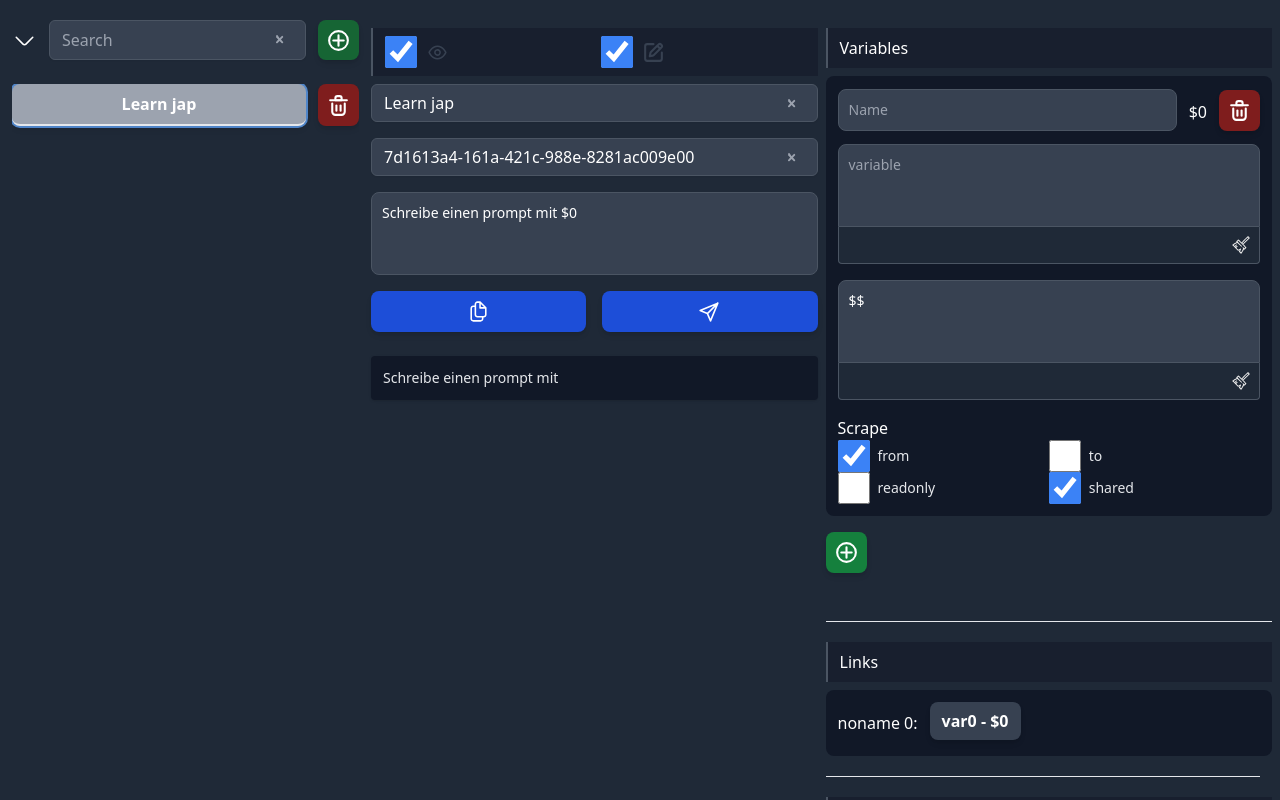
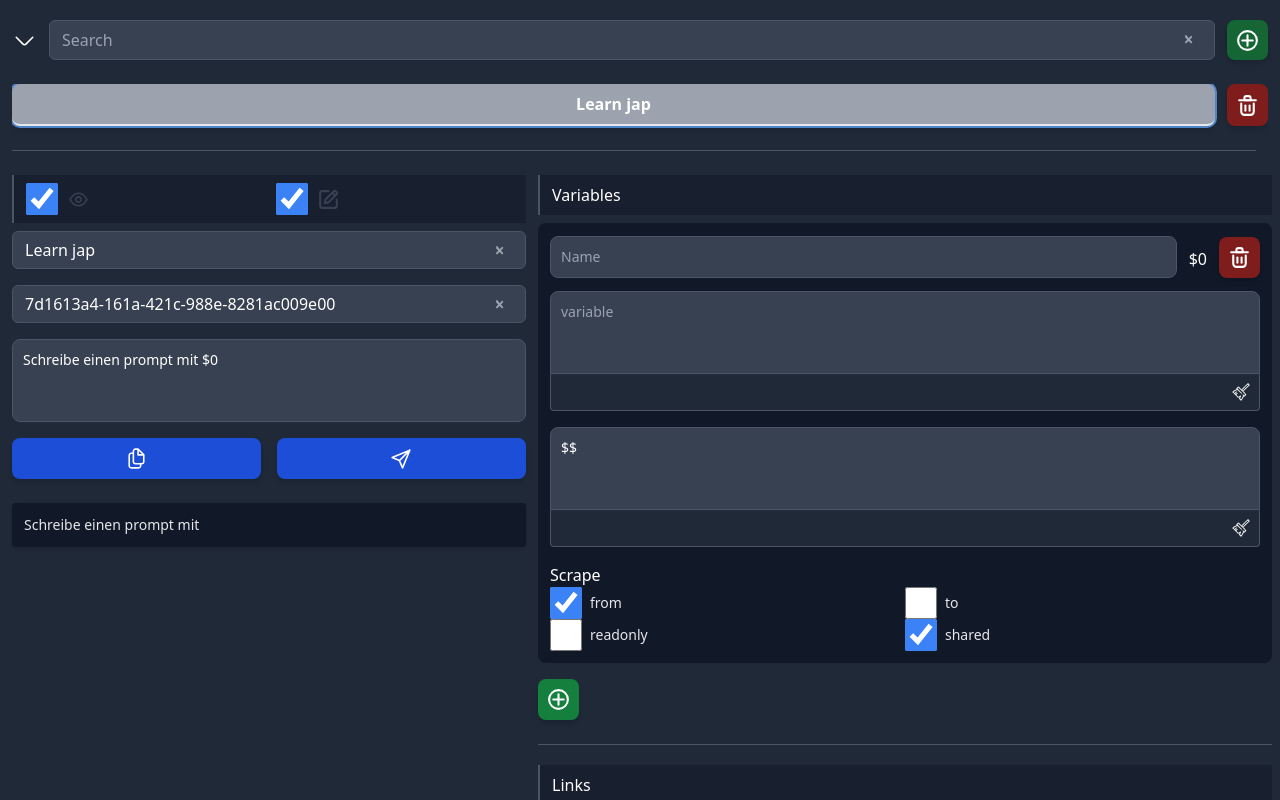
Before and after one commit to MarkusJLechner/gptprompt, a Vue app: page / in a window 1280 px wide. Both pictures are taken after a click on the button "Learn jap". Shown: the top 800 px of the page. Built offline with nearby package versions, Linux system fonts and the light colour scheme.

Commit message:
diverse updates

```diff
--- a/src/App.vue
+++ b/src/App.vue
@@ -1,6 +1,6 @@
 <template>
-  <div class="text-white p-3 min-h-full min-w-full flex flex-col md:flex-row pt-5 pb-24">
-    <section>
+  <div class="text-white p-3 min-h-full min-w-full gap-4 grid grid-cols-12 md:flex-row pt-5 pb-24">
+    <section class="col-span-12">
       <div class="flex w-full gap-3">
         <button class="h-10" @click="store.showSearch = !store.showSearch">
           <icon-arrow :class="{ 'rotate-90': store.showSearch }" width="25px" />
@@ -55,12 +55,11 @@
           </button>
         </li>
       </ul>
+
+      <hr class="md:mr-3 mt-3 mb-0 border-gray-600" />
     </section>
 
-    <hr class="md:mr-3 my-3" />
-
-    <div v-if="currentPrompt" class="flex-1 flex flex-row">
-      <section class="flex-1">
+    <section v-if="currentPrompt" class="col-span-5 flex-1">
       <header class="my-2 flex flex-col justify-between">
         <section>
           <div class="flex items-baseline">
@@ -113,9 +112,7 @@
       </div>
     </section>
 
-      <hr class="mr-3" />
-
-      <section class="flex-1 -mx-1">
+    <section v-if="currentPrompt" class="col-span-7 flex-1 -mx-1">
       <header class="my-2">Variables</header>
       <div
         class="bg-gray-900 rounded-lg p-3 mb-1"
@@ -132,10 +129,7 @@
               placeholder="Name"
             />
             <span class="flex-1 block flex items-center"> ${{ index }}</span
-              ><button
-                class="button px-2 bg-red-900 m-0 -mt-1"
-                @click="deleteVariable(variable.id)"
-              >
+            ><button class="button px-2 bg-red-900 m-0 -mt-1" @click="deleteVariable(variable.id)">
               <icon-delete width="25px" />
             </button>
           </div>
@@ -188,11 +182,7 @@
                     @click="scrapeToVariable(scrape, fromVariable, variable)"
                   >
                     fetch
-                      <icon-spinner
-                        v-if="!!scrape.loading"
-                        class="ml-2 animate-spin"
-                        width="20px"
-                      />
+                    <icon-spinner v-if="!!scrape.loading" class="ml-2 animate-spin" width="20px" />
                   </button>
                 </div>
               </div>
@@ -205,10 +195,9 @@
         <icon-add width="25px" />
       </button>
 
-        <hr class="mt-12" />
-
       <section>
         <section v-if="!!currentPrompt.links?.length">
+          <hr class="mt-6 border-gray-600" />
           <header class="my-2">Links</header>
 
           <div
@@ -231,6 +220,7 @@
         </section>
 
         <section v-if="isEditMode">
+          <hr class="mt-6 border-gray-600" />
           <header class="my-3">Links edit</header>
           <div
             class="bg-gray-900 rounded-lg p-3 mb-1"
@@ -266,8 +256,9 @@
         </section>
       </section>
 
-        <section class="mt-12">
+      <section class="">
         <section v-if="isEditMode">
+          <hr class="mt-6 border-gray-600" />
           <header class="my-3">Scrape edit</header>
           <div
             class="bg-gray-900 rounded-lg p-3 mb-1"
@@ -312,9 +303,10 @@
       </section>
 
       <section class="block mt-16" v-if="isEditMode">
-          <hr />
+        <hr class="mt-6 mb-2 border-gray-600" />
+        <hr class="mt-0 border-gray-600" />
 
-          <button class="button px-2 bg-gray-700 text-gray-400" @click="backupStore">
+        <button class="button px-2 w-full bg-gray-700 text-gray-400" @click="backupStore">
           Backup store
         </button>
 
@@ -326,13 +318,16 @@
             v-model="inputSetStore"
             placeholder="Store object"
           />
-            <button class="flex-1 button px-2 bg-gray-700 text-gray-400" @click="setStore">
+          <button
+            class="flex-1 button px-2 bg-gray-700 text-gray-400"
+            :class="{ 'bg-transparent text-gray-700': !inputSetStore }"
+            @click="setStore"
+          >
             Set store
           </button>
         </div>
       </section>
     </section>
-    </div>
 
     <RouterView />
   </div>
```
Lines whose indentation alone changed are shown as unchanged.
